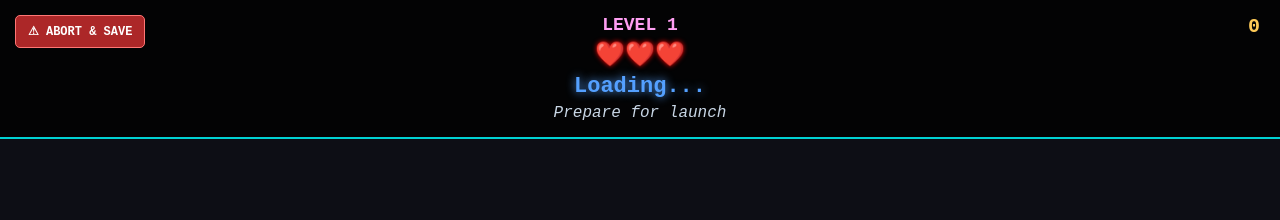
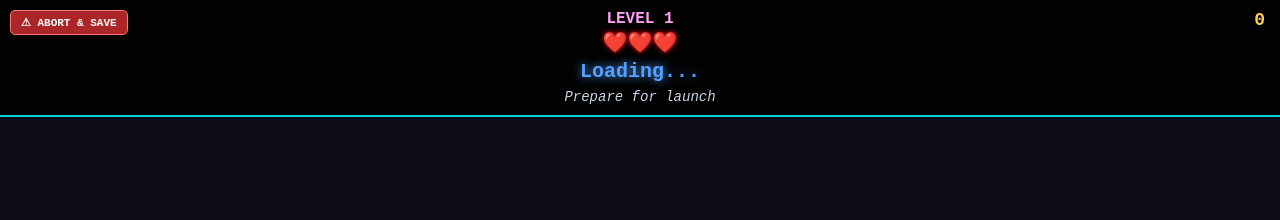
Before and after one commit to teacher-jon/Space-ish, a plain HTML site: page index.html in a window 1280 px wide. Shown: the top 220 px of the page. Drawn offline with Linux system fonts and the light colour scheme.

Commit message:
Update index.html

```diff
--- a/index.html
+++ b/index.html
@@ -18,26 +18,45 @@
         }
 
         #top-hud {
-            width: 100%; padding: 15px; background: rgba(0, 0, 0, 0.8);
-            text-align: center; border-bottom: 2px solid #00d2d3; box-sizing: border-box;
+            width: 100%;
+            padding: 10px; /* Reduced padding */
+            background: rgba(0, 0, 0, 0.85);
+            text-align: center;
+            border-bottom: 2px solid #00d2d3;
+            box-sizing: border-box;
             position: relative;
+            z-index: 10;
         }
 
-        #level-indicator { color: #ff9ff3; font-weight: bold; font-size: 18px; margin-bottom: 5px; }
-        #lives-display { font-size: 24px; margin-bottom: 5px; text-shadow: 0 0 5px red; }
-        #question-text { font-size: 22px; color: #54a0ff; font-weight: bold; text-shadow: 0 0 10px #54a0ff; }
-        #sentence-hint { font-size: 16px; font-style: italic; color: #c8d6e5; margin-top: 5px; }
+        #level-indicator { color: #ff9ff3; font-weight: bold; font-size: 16px; margin-bottom: 2px; }
+        #lives-display { font-size: 20px; margin-bottom: 5px; text-shadow: 0 0 5px red; }
+
+        /* Adjusted Font Sizes for Visibility */
+        #question-text {
+            font-size: 20px;
+            color: #54a0ff;
+            font-weight: bold;
+            text-shadow: 0 0 10px #54a0ff;
+            margin: 5px 0;
+            line-height: 1.2;
+        }
+        #sentence-hint {
+            font-size: 14px;
+            font-style: italic;
+            color: #c8d6e5;
+            margin-top: 5px;
+        }
 
         #score-display {
-            position: absolute; top: 15px; right: 20px;
-            font-size: 20px; color: #feca57; font-weight: bold;
+            position: absolute; top: 10px; right: 15px;
+            font-size: 18px; color: #feca57; font-weight: bold;
         }
 
         #quit-btn {
-            position: absolute; top: 15px; left: 15px; pointer-events: auto;
+            position: absolute; top: 10px; left: 10px; pointer-events: auto;
             background: rgba(214, 48, 49, 0.8); border: 1px solid #ff7675;
-            color: white; padding: 8px 12px; cursor: pointer; border-radius: 5px;
-            font-family: inherit; font-weight: bold; font-size: 12px;
+            color: white; padding: 5px 10px; cursor: pointer; border-radius: 5px;
+            font-family: inherit; font-weight: bold; font-size: 11px;
             text-transform: uppercase; transition: 0.2s;
         }
         #quit-btn:active { transform: scale(0.95); background: #ff7675; }
@@ -260,7 +279,7 @@
     let username = "Unknown";
     let battleLog = [];
     let lives = 3;
-    let powerupMsgTimer = null; // Fix for persistent message
+    let powerupMsgTimer = null;
 
     // --- SETUP ---
     const canvas = document.getElementById('gameCanvas');
```
